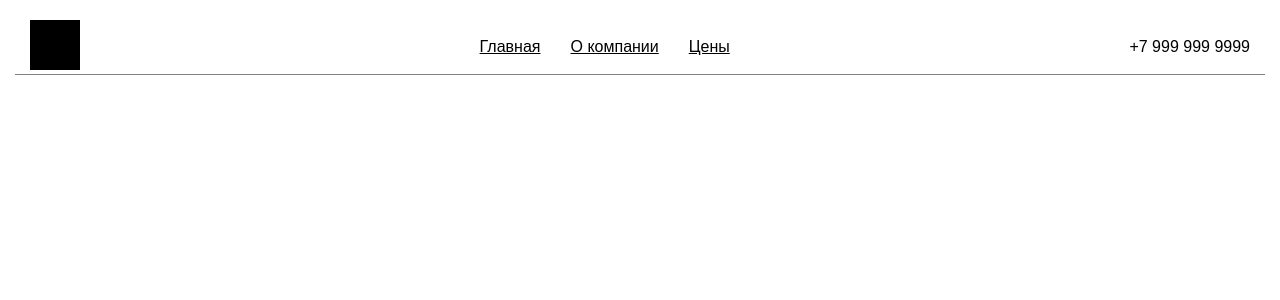
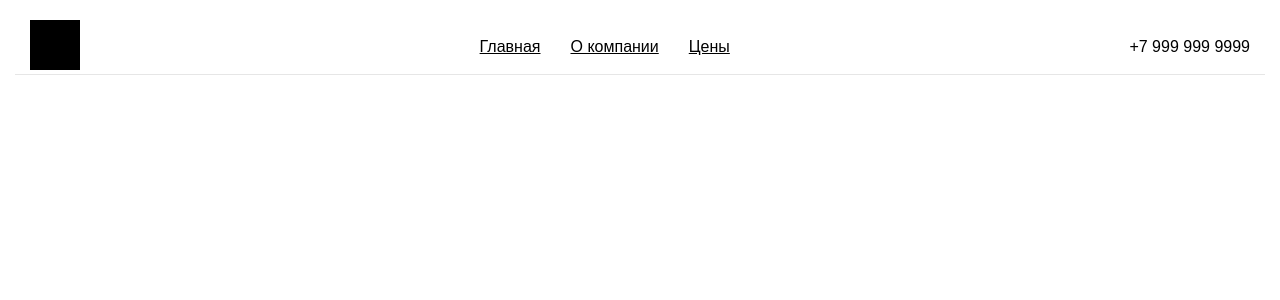
Before and after one commit to DexDimes/Homework, a PHP site: page /2.55/2.55.html in a window 1280 px wide. Shown: the top 300 px of the page. Run offline with PHP 8.4, Linux system fonts and the light colour scheme.

Commit message:
Update 2.55.css

```diff
--- a/2.55/2.55.css
+++ b/2.55/2.55.css
@@ -9,7 +9,7 @@ body {
 	min-height: 4vw;
 	padding: 0 15px;
 	margin: 20px auto;
-	border-bottom: 1px solid grey;
+	border-bottom: 1px solid rgba(128, 128, 128, 0.2);
 }
 .flex-container-header {
 	display: flex;
```
